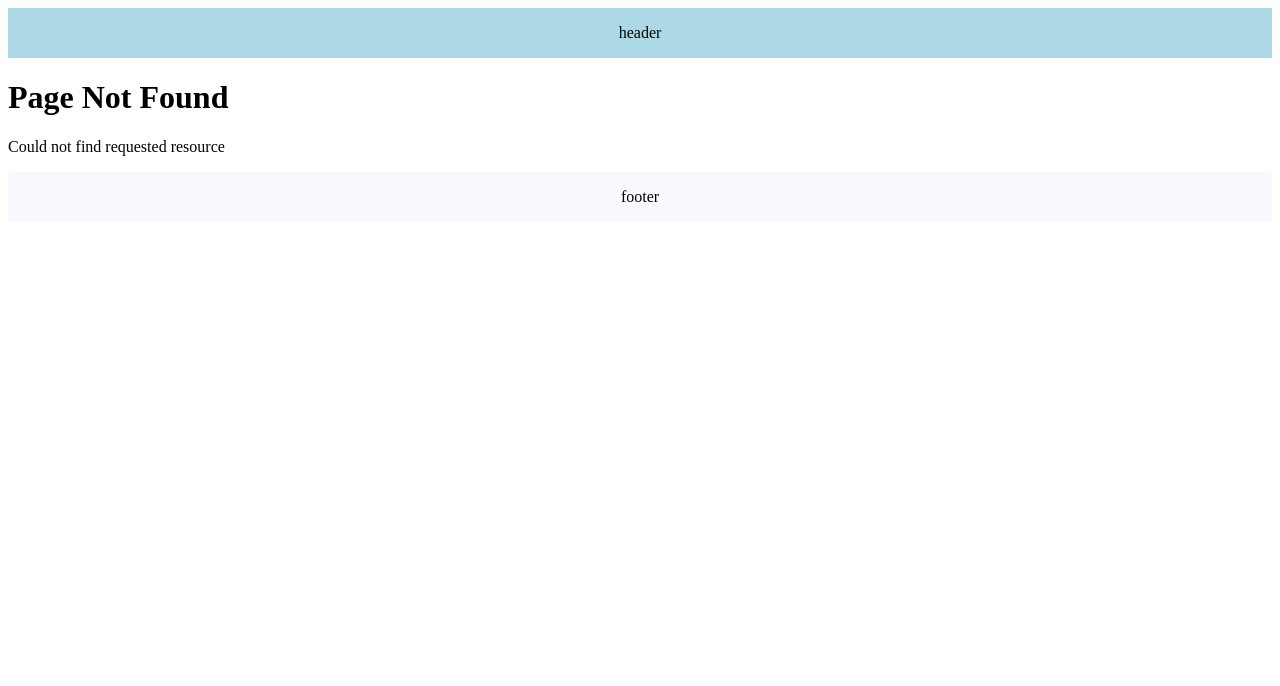
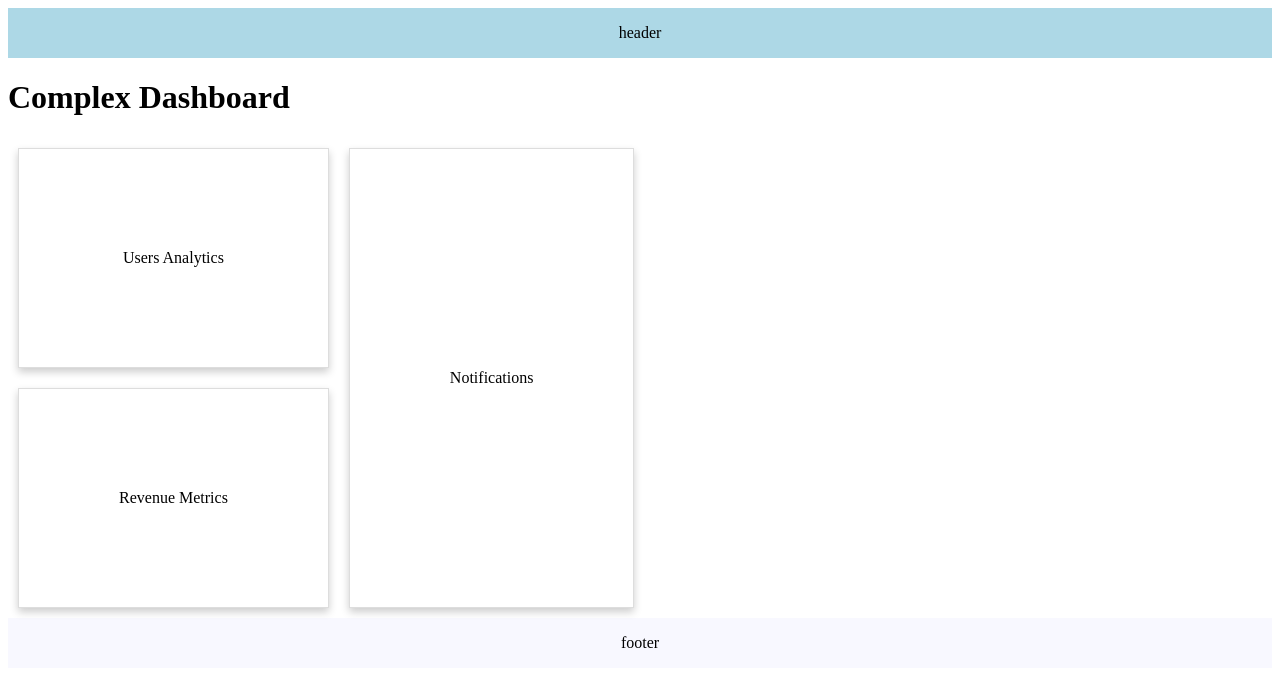
Before and after one commit to yuasys/routing-demo, a Next.js app: page /complex-dashboard in a window 1280 px wide. Before the commit this address had no page. Shown: the top 686 px of the page. Built offline with nearby package versions, Linux system fonts and the light colour scheme.

Commit message:
コンプレックスダッシュボードに関連するファイルを追加しました

```diff
--- /dev/null
+++ b/src/app/complex-dashboard/@notifications/page.tsx
@@ -0,0 +1,5 @@
+import Card from "@/components/card";
+
+export default function Notifications() {
+  return <Card>Notifications</Card>;
+}
--- /dev/null
+++ b/src/app/complex-dashboard/@revenue/page.tsx
@@ -0,0 +1,5 @@
+import Card from "@/components/card";
+
+export default function RevenueMetrics() {
+  return <Card>Revenue Metrics</Card>;
+}
--- /dev/null
+++ b/src/app/complex-dashboard/@users/page.tsx
@@ -0,0 +1,5 @@
+import Card from "@/components/card";
+
+export default function UsersAnalytics() {
+  return <Card>Users Analytics</Card>;
+}
--- /dev/null
+++ b/src/app/complex-dashboard/layout.tsx
@@ -0,0 +1,25 @@
+export default function DashboardLayout({
+  children,
+  users,
+  revenue,
+  notifications,
+  }: {
+    children: React.ReactNode;
+    users: React.ReactNode;
+    revenue: React.ReactNode;
+    notifications: React.ReactNode;
+  }
+) {
+  return (
+    <div>
+      <div>{children}</div>
+      <div style={{display:"flex"}}>
+        <div style={{display:"flex", flexDirection:"column"}}>
+          <div>{users}</div>
+          <div>{revenue}</div>
+        </div>
+        <div style={{display:"flex", flex: 1}}>{notifications}</div>
+      </div>
+    </div>
+  );
+}
--- /dev/null
+++ b/src/app/complex-dashboard/page.tsx
@@ -0,0 +1,3 @@
+export default function ComplexDashboardPage() {
+  return <h1>Complex Dashboard</h1>;
+}
--- /dev/null
+++ b/src/components/card.tsx
@@ -0,0 +1,15 @@
+const Card = ( {children}: {children: React.ReactNode}) => {
+  const cardStyle = {
+    padding: "100px",
+    margin: "10px",
+    boxShadow: "0 4px 8px 0 rgba(0, 0, 0, 0.2)",
+    border: "1px solid #ddd",
+    display: "flex",
+    justifyContent: "center",
+    alignItems: "center",
+  };
+
+  return <div style={cardStyle}>{children}</div>;
+};
+
+export default Card;
```
